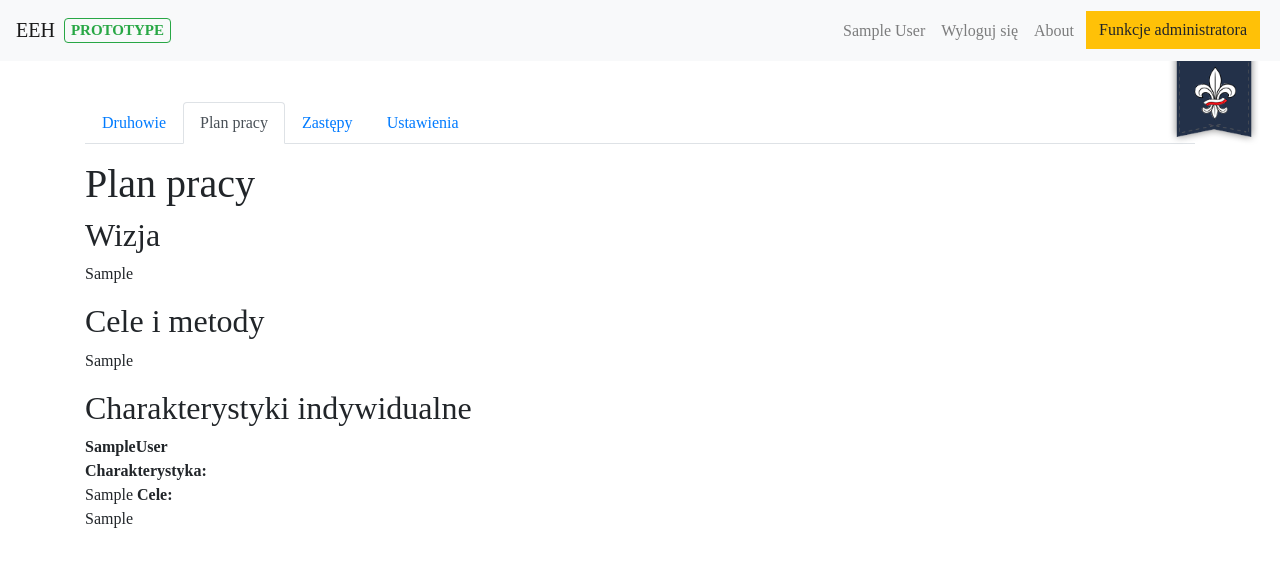
After one commit to butterfly-pn/eeh, a Flask app: page /plan/ in a window 1280 px wide. The commit adds this page. Shown: the top 567 px of the page. Run offline with Flask 2, Linux system fonts and the light colour scheme; a user stored in the database is signed in; tables that the repository leaves empty hold one stand-in row (values such as "Sample post"); parts of the project's set-up code (start-up, migrations or seed data) failed here and were passed over; some libraries are stand-ins or nearby versions.

Commit message:
Plan pracy

```diff
--- a/eeh/models.py
+++ b/eeh/models.py
@@ -1,7 +1,7 @@
 """Database tables models"""
 from flask_login._compat import unicode
 from sqlalchemy import Column
-from sqlalchemy.types import Integer, String, Boolean, Date
+from sqlalchemy.types import Integer, String, Boolean, Date, Text
 from passlib.hash import sha256_crypt
 from main import DB, LM
 
@@ -22,6 +22,7 @@ class Druzyna(DB.Model):
     email = Column(String(200), unique=True)
     confirm_mail = Column(Boolean, default=False)
     password = Column(String(200), default='')
+    current_plan = Column(Integer)
     admin = Column(Boolean, default=False)
     ban = Column(Boolean, default=False)
 
@@ -62,3 +63,21 @@ class Harcerz(DB.Model):
     nrkont = Column(String(13))
     funkcja = Column(Integer)
     druzyna = Column(Integer)
+
+class HarcerzPlan(DB.Model):
+    """Model for work plan with scout"""
+    __tablename__ = "harcerzplan"
+    id = Column(Integer, autoincrement=True, primary_key=True)
+    plan_id = Column(Integer)
+    harcerz_id = Column(Integer)
+    charakterystyka = Column(Text)
+    cele = Column(Text)
+
+class Plan(DB.Model):
+    """Model for work plan"""
+    __tablename__ = "plan"
+    id = Column(Integer, autoincrement=True, primary_key=True)
+    druzyna_id = Column(Integer)
+    wizja = Column(Text)
+    cele = Column(Text)
+    zz = Column(Text)
--- a/eeh/templates/menu.html
+++ b/eeh/templates/menu.html
@@ -1,7 +1,10 @@
 <div>
     <ul class="nav nav-tabs">
         <li class="nav-item">
-            <a class="nav-link {% if page_id=='homepage'%}active"{% else %}" href="/" {% endif %}>Druhowie</a>
+            <a class="nav-link {% if page_id=='app'%}active"{% else %}" href="/app/" {% endif %}>Druhowie</a>
+        </li>
+        <li class="nav-item">
+            <a class="nav-link {% if page_id=='plan'%}active"{% else %}" href="/plan/" {% endif %}>Plan pracy</a>
         </li>
         <li class="nav-item">
             <a class="nav-link" href="#">Zastępy</a>
--- /dev/null
+++ b/eeh/templates/plan.html
@@ -0,0 +1,26 @@
+{% extends "_base.html" %}
+{% set page_id = 'plan' %}
+{% set page_title = 'Plan pracy' %}
+{% block content %}
+<div>
+	{% include "menu.html" %}
+	<div class="mt-3 mb-3">
+		<h1>Plan pracy</h1>
+		<h2>Wizja</h2>
+		<p>{{wizja}}</p>
+		<h2>Cele i metody</h2>
+		<p>{{cele}}</p>
+		<h2>Charakterystyki indywidualne</h2>
+
+		{% for harcerz in harcerze %}
+		<p>
+			<b>{{harcerz['first_name'] + harcerz['last_name']}}</b><br>
+			<b>Charakterystyka: </b><br>
+			{{harcerz['charakterystyka']}}
+			<b>Cele: </b><br>
+			{{harcerz['cele']}}
+		</p>
+		{% endfor %}
+	</div>
+</div>
+{% endblock %}
--- a/eeh/views/login.py
+++ b/eeh/views/login.py
@@ -26,7 +26,7 @@ def login():
                 login_user(user, remember=remember)
                 if request.args.get('next'):
                     return redirect(request.args.get('next'))
-                return redirect('/')
+                return redirect('/app/')
             return render_template('login.html', form=request.form, wrong=True)
         else:
             return render_template('login.html')
--- /dev/null
+++ b/eeh/views/plan.py
@@ -0,0 +1,19 @@
+from flask import render_template
+from flask_login import current_user
+from eeh.models import Plan, HarcerzPlan, Harcerz
+from main import APP
+
+@APP.route('/plan/', methods=['GET'])
+def plan():
+    harcerze = []
+    current_plan = Plan.query.filter_by(id=current_user.current_plan).first()
+    plany_indywidualne = HarcerzPlan.query.filter_by(plan_id=current_user.current_plan).all()
+    for plan_indywidualny in plany_indywidualne:
+        harcerz = Harcerz.query.filter_by(id=plan_indywidualny.id).first()
+        harcerze.append({
+            'first_name' : harcerz.first_name,
+            'last_name' : harcerz.last_name,
+            'charakterystyka' : plan_indywidualny.charakterystyka,
+            'cele' : plan_indywidualny.cele
+            })
+    return render_template('plan.html', harcerze=harcerze, wizja=current_plan.wizja, cele=current_plan.cele, zz=current_plan.zz)
--- a/wsgi.py
+++ b/wsgi.py
@@ -7,6 +7,7 @@ from eeh.views.delete import *
 from eeh.views.app import *
 from eeh.views.errors import *
 from eeh.api.v1 import *
+from eeh.views.plan import *
 
 if __name__ == '__main__':
     APP.run(debug=True)
```
